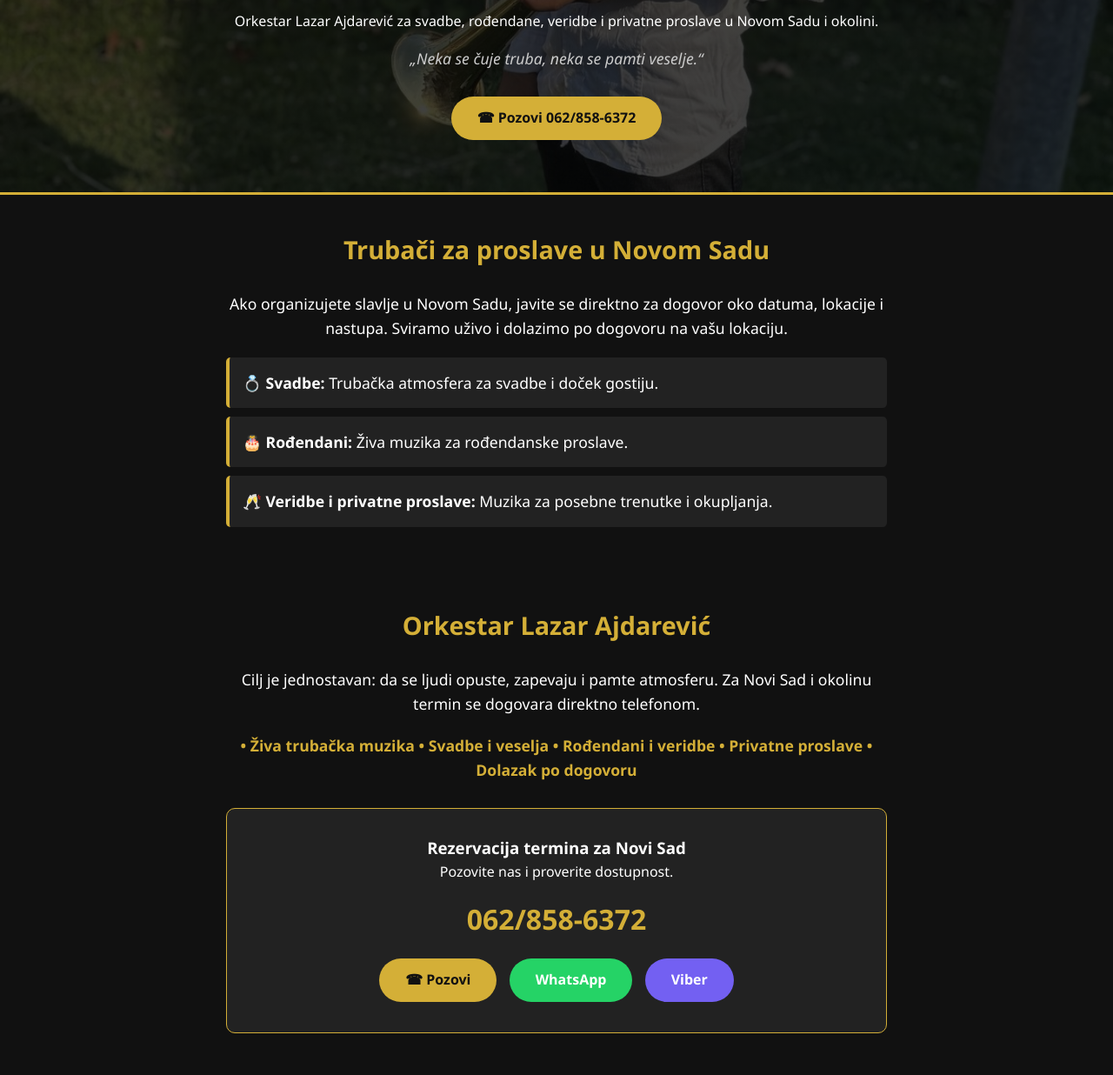
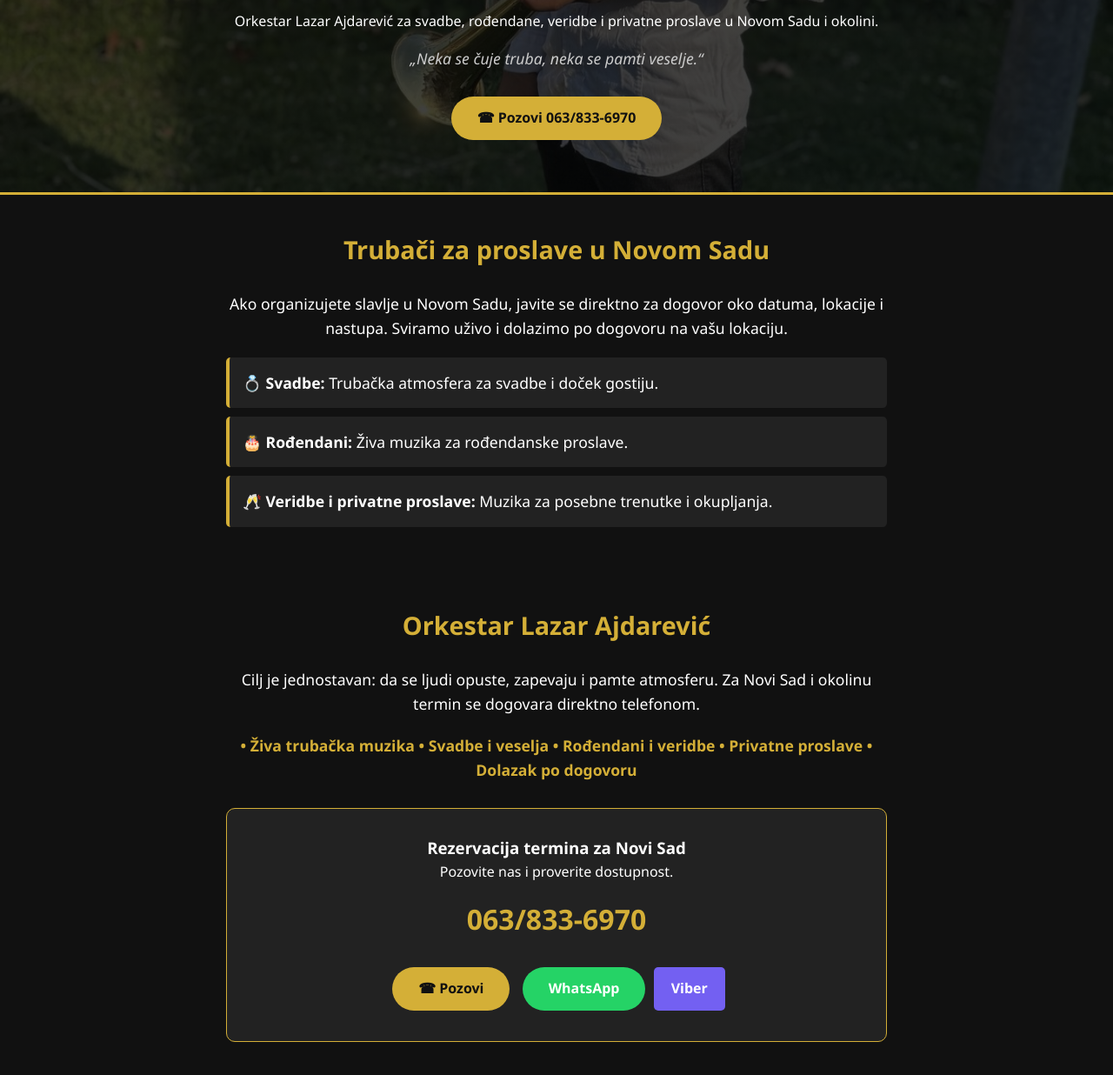
Before and after one commit to lazarajdarevic58-del/trubacizaslavlje, a plain HTML site: page trubaci-novi-sad.html in a window 1280 px wide. Shown: the part 162-1398 px from the top of the page at 87% size. Drawn offline with Linux system fonts and the light colour scheme.

Commit message:
Update trubaci-novi-sad.html

```diff
--- a/trubaci-novi-sad.html
+++ b/trubaci-novi-sad.html
@@ -4,7 +4,7 @@
     <meta charset="UTF-8">
     <meta name="viewport" content="width=device-width, initial-scale=1.0">
     <title>Trubači Novi Sad | Orkestar Lazar Ajdarević za Svadbe i Veselja</title>
-    <meta name="description" content="Najbolji trubači u Novom Sadu i okolini za svadbe, rođendane, veridbe i privatne proslave. Orkestar Lazara Ajdarevića. Pozovite 062/858-6372.">
+    <meta name="description" content="Najbolji trubači u Novom Sadu i okolini za svadbe, rođendane, veridbe i privatne proslave. Orkestar Lazara Ajdarevića. Pozovite 063/833-6970.">
     <link rel="canonical" href="https://trubacizaslavlje.rs">
     <style>
         :root { --gold: #d4af37; --dark: #111; --light: #fff; --grey: #222; }
@@ -31,7 +31,7 @@
         <h1>Trubači Novi Sad</h1>
         <p>Orkestar Lazar Ajdarević za svadbe, rođendane, veridbe i privatne proslave u Novom Sadu i okolini.</p>
         <p class="quote">„Neka se čuje truba, neka se pamti veselje.“</p>
-        <a href="tel:+381628586372" class="btn">☎ Pozovi 062/858-6372</a>
+        <a href="tel:+381638336970" class="btn">☎ Pozovi 063/833-6970</a>
     </header>
 
     <section>
@@ -50,10 +50,10 @@
 <div class="contact-box">
     <h3>Rezervacija termina za Novi Sad</h3>
     <p>Pozovite nas i proverite dostupnost.</p>
-    <a href="tel:+381628586372" class="phone-num">062/858-6372</a>
+    <a href="tel:+381638336970" class="phone-num">063/833-6970</a>
     <div style="margin-top: 15px;">
-        <a href="tel:+381628586372" class="btn" style="margin: 5px;">☎ Pozovi</a>
-        <a href="https://wa.me/381628586372" target="_blank" rel="noopener" class="btn" style="background-color: #25D366; color: white; margin: 5px;">WhatsApp</a>
-        <a href="viber://chat?number=%2B381628586372" class="btn" style="background-color: #7360F2; color: white; margin: 5px;">Viber</a>
+        <a href="tel:+381638336970" class="btn" style="margin: 5px;">☎ Pozovi</a>
+        <a href="https://wa.me/381637542528" target="_blank" rel="noopener" class="btn" style="background-color: #25D366; color: white; margin: 5px;">WhatsApp</a>
+        <a href="viber://add?number=381637542528" class="btn" style="background-color: #7360F2; color: white; font-weight: bold; padding: 12px 20px; border-radius: 5px; text-decoration: none; display: inline-block;">Viber</a>
     </div>
 </div>
```
